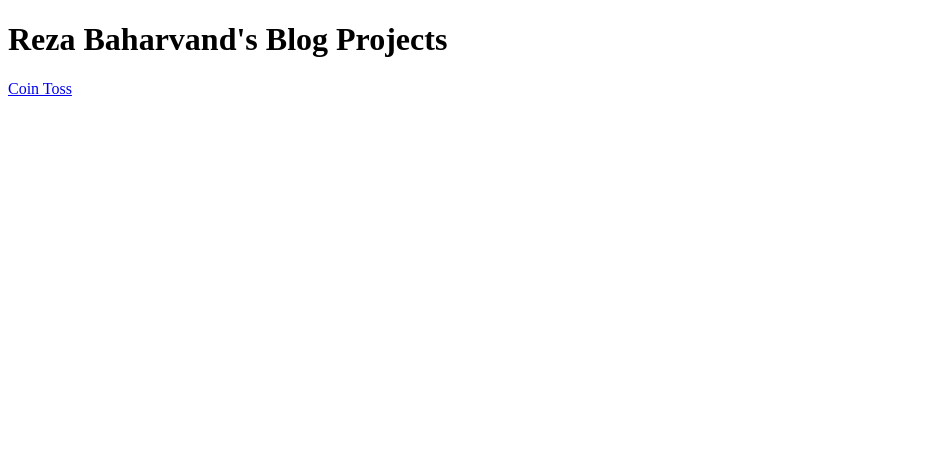
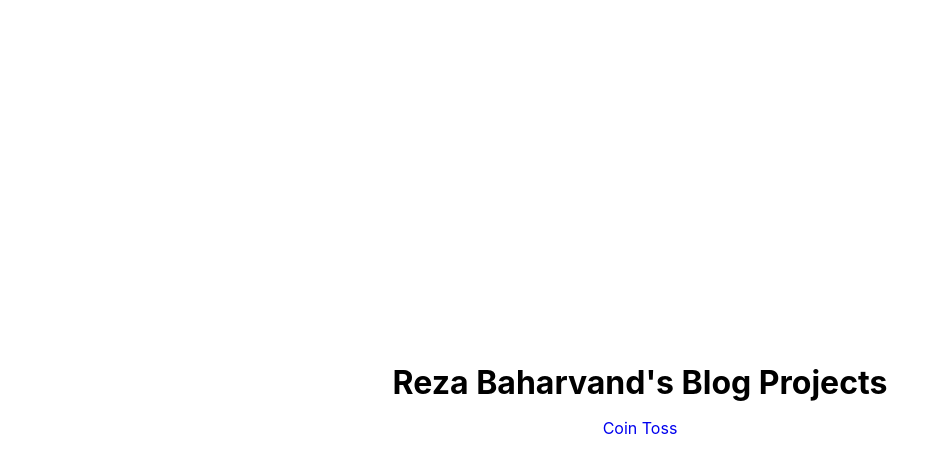
Before and after one commit to EarningScripter/demo-blog-projects, a plain HTML site: page index.html in a window 1280 px wide. Shown: the whole page, without its empty margins (0-942 px from the left). Drawn offline with Linux system fonts and the light colour scheme; the site is published under a folder, as on GitHub Pages, so addresses that start at the root find nothing.

Commit message:
fixed css path

```diff
--- a/index.html
+++ b/index.html
@@ -4,7 +4,7 @@
     <meta charset="UTF-8" />
     <meta http-equiv="X-UA-Compatible" content="IE=edge" />
     <meta name="viewport" content="width=device-width, initial-scale=1.0" />
-    <link rel="stylesheet" href="/assets/css/app.css" />
+    <link rel="stylesheet" href="./assets/css/app.css" />
     <title>Document</title>
   </head>
   <body>
```
